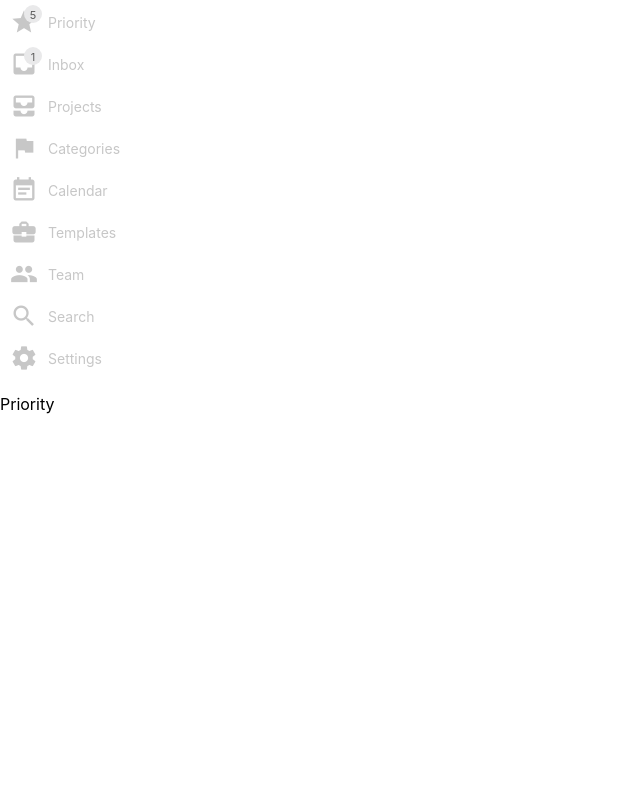
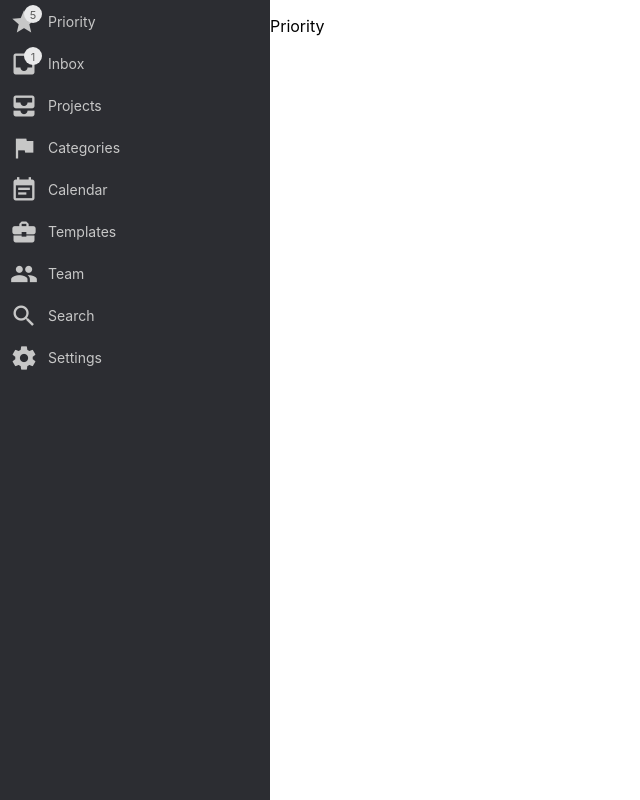
Before and after one commit to rafalrybicki/nozbe, a React (Create React App) app: page / in a window 1280 px wide. Shown: the whole page, without its empty margins (0-640 px from the left). Built offline with nearby package versions, Linux system fonts and the light colour scheme.

Commit message:
Add style for Menu

```diff
--- a/src/App.css
+++ b/src/App.css
@@ -1,38 +1,4 @@
-.App {
-  text-align: center;
+#root {
+  display: flex;
+  flex-direction: row;
 }
-
-.App-logo {
-  height: 40vmin;
-  pointer-events: none;
-}
-
-@media (prefers-reduced-motion: no-preference) {
-  .App-logo {
-    animation: App-logo-spin infinite 20s linear;
-  }
-}
-
-.App-header {
-  background-color: #282c34;
-  min-height: 100vh;
-  display: flex;
-  flex-direction: column;
-  align-items: center;
-  justify-content: center;
-  font-size: calc(10px + 2vmin);
-  color: white;
-}
-
-.App-link {
-  color: #61dafb;
-}
-
-@keyframes App-logo-spin {
-  from {
-    transform: rotate(0deg);
-  }
-  to {
-    transform: rotate(360deg);
-  }
-}
--- a/src/App.js
+++ b/src/App.js
@@ -1,5 +1,6 @@
 import React from 'react';
 import Menu from './components/Menu'
+import './App.css'
 import {
   BrowserRouter as Router,
   Switch,
@@ -19,6 +20,7 @@ function App() {
   return (
     <Router>
       <Menu />
+      <div className="main">
         <Switch>
           <Route path="/priority" component={Priority} exact />
           <Route path="/inbox" component={Inbox} />
@@ -31,6 +33,7 @@ function App() {
           <Route path="/settings" component={Settings} />
           <Route path="/" component={Priority} />
         </Switch>
+      </div>
     </Router>  );
 }
 
--- /dev/null
+++ b/src/components/Menu.css
@@ -0,0 +1,5 @@
+.menu {
+  background: #2C2D32;
+  width: 270px;
+  height: 100vh;
+}
--- a/src/components/Menu.js
+++ b/src/components/Menu.js
@@ -1,11 +1,11 @@
 import React from 'react';
 import MenuItem from './MenuItem';
-
+import './Menu.css'
 
 class Menu extends React.Component {
   render() {
     return (
-      <div>
+      <div className="menu">
         <MenuItem icon='star' path='priority' amount={5} />
         <MenuItem icon='inbox' path='inbox' amount={1} />
         <MenuItem icon='all_inbox' path='projects' />
--- a/src/components/MenuItem.css
+++ b/src/components/MenuItem.css
@@ -2,7 +2,6 @@ a {
   display: block;
   text-decoration: none;
   height: 42px;
-  width: 270px;
   font-size: 14px;
   color: #C7C7C7;
   position: relative;
@@ -16,7 +15,7 @@ a.active {
 a .material-icons {
   display: inline-block;
   padding: 8px 10px;
-  margin-bottom: -16px;
+  margin-bottom: -17px;
   font-size: 28px;
 }
 
```
Lines whose indentation alone changed are shown as unchanged.
